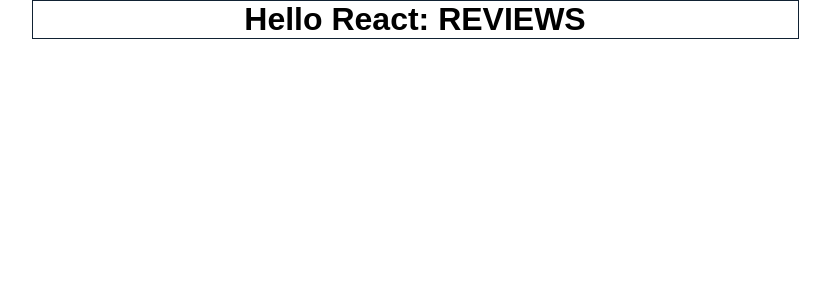
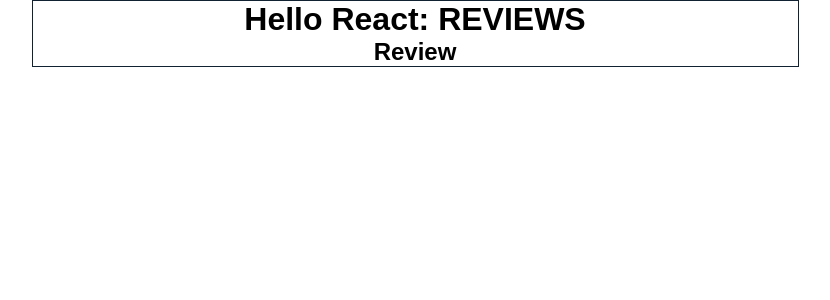
Before and after one commit to codingkapur/reviews-fcc-3_15, a React (Create React App) app: page / in a window 1280 px wide. Shown: the top 300 px of the page, without its empty margins (225-1055 px from the left). Built offline with nearby package versions, Linux system fonts and the light colour scheme; data requests are answered from the project's data file.

Commit message:
create Review component and import it into thje main app component

```diff
--- a/src/App.js
+++ b/src/App.js
@@ -1,5 +1,6 @@
 import {useEffect, useState} from 'react'
 import {FaTimes} from 'react-icons';
+import Review from './components/Review'
 
 function App() {
   //Define State
@@ -17,12 +18,13 @@
   }
   //Invoke Data Fetch
   useEffect(()=> {
-    fetchReviews()
+    fetchReviews();
   }, [])
 
   return (
     <main className="container">
       <h1>Hello React: REVIEWS</h1>
+      <Review />
     </main>
   );
 }
--- /dev/null
+++ b/src/components/Review.js
@@ -0,0 +1,7 @@
+function Review() {
+    return (
+        <h2>Review</h2>
+    )
+}
+
+export default Review
--- a/src/index.css
+++ b/src/index.css
@@ -19,6 +19,7 @@
   width: 95%;
   max-width: 767px;
   display: flex;
+  flex-direction: column;
   justify-content: center;
   align-items: center;
 }
```
